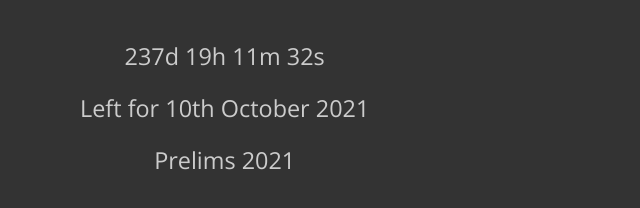
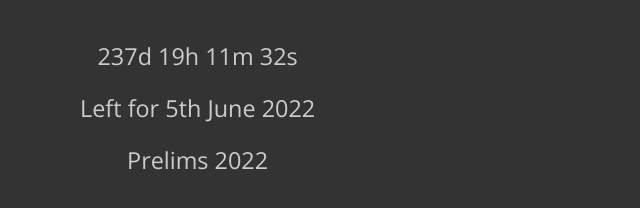
Before and after one commit to theGreatRishabh/DayCounter, a plain HTML site: page index.html in a window 1280 px wide. Shown: the whole page, without its empty margins (0-640 px from the left). Drawn offline with nearby package versions, Linux system fonts and the light colour scheme.

Commit message:
Update index.html
Updated 2022 date

```diff
--- a/index.html
+++ b/index.html
@@ -10,8 +10,8 @@
 <body>
 <div class="container">
     <p id="timer"></p>
-    <p>Left for 10th October 2021<p>
-    <p>Prelims 2021</p>
+    <p>Left for 5th June 2022<p>
+    <p>Prelims 2022</p>
     <!-- update this acording to goals -->
 </div>
 
```
